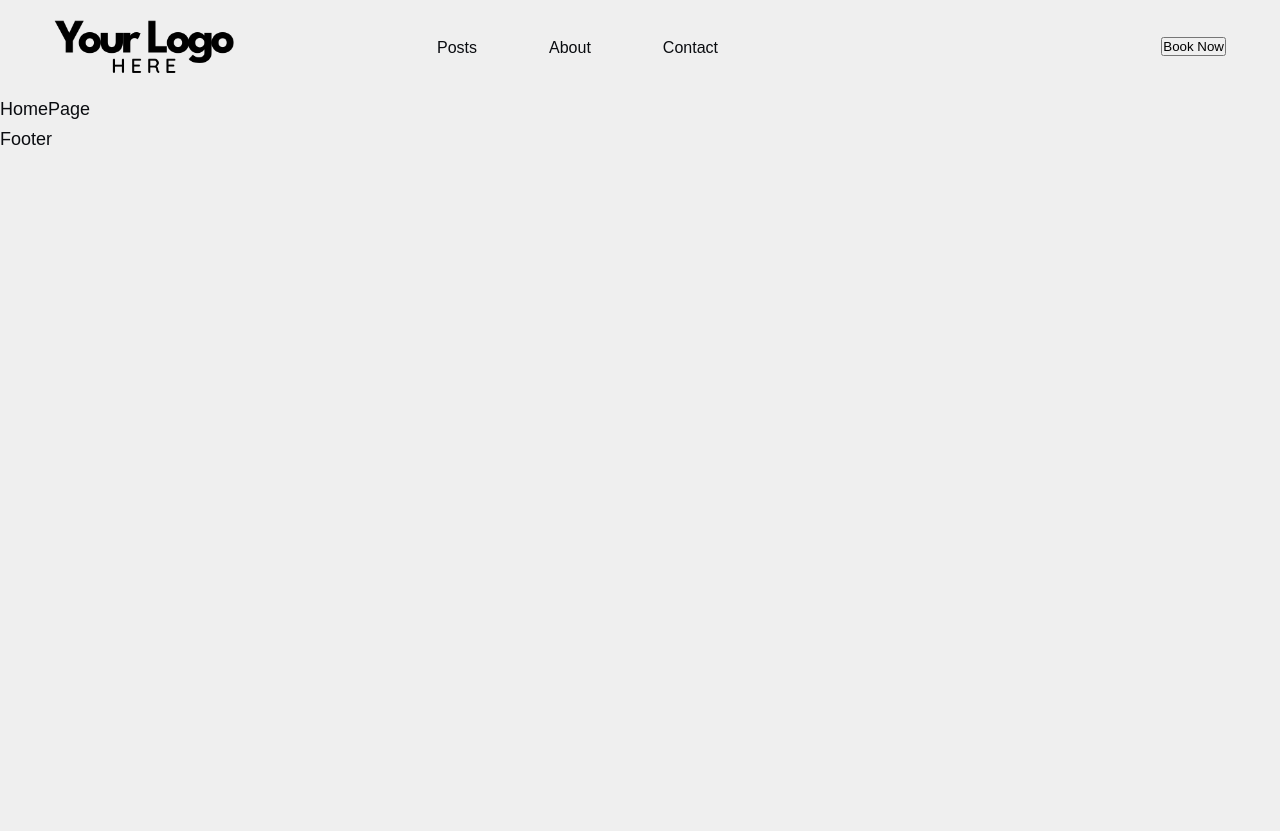
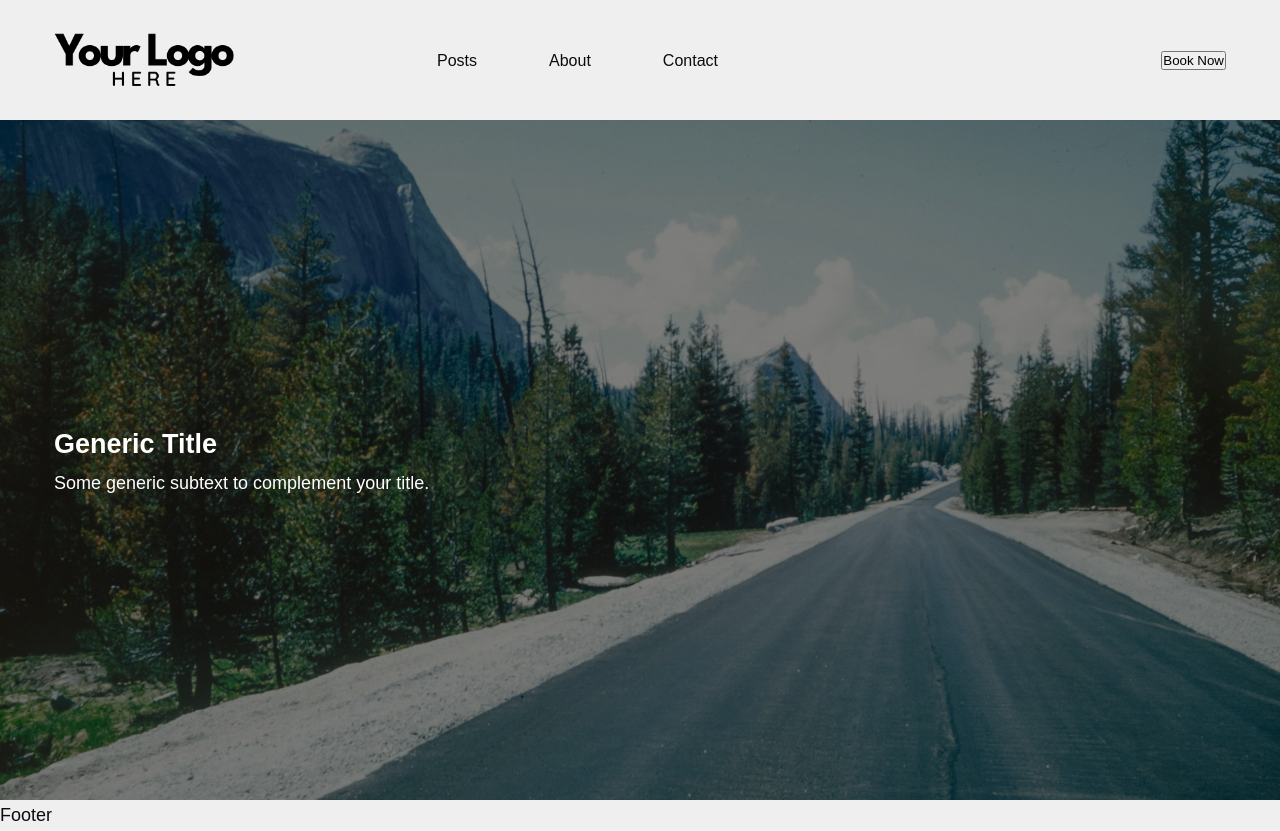
Before and after one commit to FarazChand/template-1, a React (Create React App) app: page / in a window 1280 px wide. Before the commit the page ends 800 px from the top, so only its background shows below. Built offline with nearby package versions, Linux system fonts and the light colour scheme.

Commit message:
general update

```diff
--- a/src/App.js
+++ b/src/App.js
@@ -4,6 +4,7 @@ import { RouterProvider, createBrowserRouter } from "react-router-dom";
 import "./App.scss";
 import { RootPage } from "./pages";
 import HomePage from "./pages/Home";
+import TestPage from "./pages/TestPage";
 
 const App = () => {
   const router = createBrowserRouter([
@@ -14,6 +15,10 @@ const App = () => {
         {
           index: true,
           element: <HomePage />,
+        },
+        {
+          path: "/Posts",
+          element: <TestPage />,
         },
       ],
     },
--- a/src/assets/index.js
+++ b/src/assets/index.js
@@ -1 +1,5 @@
-export { default as images } from "./images";
+import genericLogo from "./generic_logo.png";
+import genericHero from "./generic-hero-pic.jpg";
+
+const images = { genericLogo, genericHero };
+export default images;
--- a/src/components/Hero.js
+++ b/src/components/Hero.js
@@ -1,7 +1,16 @@
 import React from "react";
 
+import "./Hero.scss";
+import images from "../assets";
+
 const Hero = () => {
-  return <div>Hero</div>;
+  return (
+    <section className="hero--container">
+      <div className="hero--title-section"></div>
+      <h1>Generic Title</h1>
+      <p>Some generic subtext to complement your title.</p>
+    </section>
+  );
 };
 
 export default Hero;
--- /dev/null
+++ b/src/components/Hero.scss
@@ -0,0 +1,35 @@
+.hero--container {
+  background-color: blueviolet;
+  background-image: url(../assets/generic-hero-pic.jpg);
+  background-size: cover;
+  background-position: center;
+  color: white;
+  height: 85vh;
+  padding: 0 3em;
+
+  position: relative;
+  display: flex;
+  flex-direction: column;
+
+  justify-content: center;
+
+  //   @media screen and (min-width: 900px) {
+  //     align-items: center;
+  //   }
+
+  /* Overlay */
+  &:before {
+    content: "";
+    position: absolute;
+    top: 0;
+    left: 0;
+    width: 100%;
+    height: 100%;
+    background-color: rgba(0, 0, 0, 0.5); /* Adjust opacity as needed */
+  }
+
+  h1,
+  p {
+    z-index: 1;
+  }
+}
--- a/src/components/MainNavigation.js
+++ b/src/components/MainNavigation.js
@@ -1,13 +1,13 @@
 import React, { useState } from "react";
 import { HiMenuAlt4, HiX } from "react-icons/hi";
 import { motion } from "framer-motion";
-import { NavLink } from "react-router-dom";
+import { Link, NavLink } from "react-router-dom";
 
 import "./MainNavigation.scss";
-import genericLogo from "../assets/generic_logo.png";
+// import genericLogo from "../assets/generic_logo.png";
 
 // Not sure why I cant do it this way
-// import images from "../assets/index";
+import images from "../assets/index";
 
 const MainNavigation = () => {
   const [toggle, setToggle] = useState(false);
@@ -21,13 +21,15 @@ const MainNavigation = () => {
       <nav className="navbar">
         {/* Logo */}
         <div className="logo">
-          {/* <img src={images.genericLogo} alt="logo" /> */}
-          <img src={genericLogo} alt="logo" />
+          <Link to="/">
+            <img src={images.genericLogo} alt="logo" />
+          </Link>
+          {/* <img src={genericLogo} alt="logo" /> */}
           {/* <NavLink to="/">Faraz Chand</NavLink> */}
         </div>
 
         {/* Desktop Nav */}
-        <div className="nav-container">
+        <div className="desktop-nav">
           <ul className="navbar-list">
             {["Posts", "About", "Contact"].map((item) => (
               <li className="navbar-item" key={`link-${item}`}>
@@ -52,7 +54,7 @@ const MainNavigation = () => {
 
           {toggle && (
             <motion.div
-              className="motion-div"
+              className="nav--motion-div"
               whileInView={{ x: [100, 0] }}
               transition={{ duration: 0.55, ease: "easeOut" }}
             >
--- a/src/components/MainNavigation.scss
+++ b/src/components/MainNavigation.scss
@@ -1,6 +1,9 @@
 header {
   padding: 1em 2em;
   background-color: var(--color-tertiary);
+
+  /* vh test*/
+  height: 15vh;
 
   display: flex;
   justify-content: center;
@@ -33,18 +36,9 @@ header {
     }
 
     .logo {
-      /* For Text Logos like H1s */
-
       display: flex;
       justify-content: start;
       align-items: center;
-
-      // font-size: 2.25rem;
-      // font-weight: 600;
-      // color: var(--color-primary);
-      // width: 250px;
-
-      /* For Image Logos*/
 
       img {
         width: 180px;
@@ -57,7 +51,8 @@ header {
       }
     }
 
-    .nav-container {
+    /* Desktop Menu*/
+    .desktop-nav {
       display: flex;
       align-items: baseline;
 
@@ -94,8 +89,7 @@ header {
   }
 }
 
-//
-
+/* Mobile Menu*/
 .mobile-menu {
   width: 35px;
   height: 35px;
@@ -117,7 +111,7 @@ header {
   }
 }
 
-.motion-div {
+.nav--motion-div {
   position: fixed;
   top: 0;
   bottom: 0;
--- a/src/pages/Home.js
+++ b/src/pages/Home.js
@@ -1,7 +1,13 @@
 import React from "react";
 
+import Hero from "../components/Hero";
+
 const HomePage = () => {
-  return <div>HomePage</div>;
+  return (
+    <div>
+      <Hero />
+    </div>
+  );
 };
 
 export default HomePage;
--- /dev/null
+++ b/src/pages/TestPage.js
@@ -0,0 +1,7 @@
+import React from "react";
+
+const TestPage = () => {
+  return <div>TestPage</div>;
+};
+
+export default TestPage;
```
Also changed, not shown: src/assets/images.js (deleted, +0 -7 lines), src/assets/generic-hero-pic.jpg (added).
